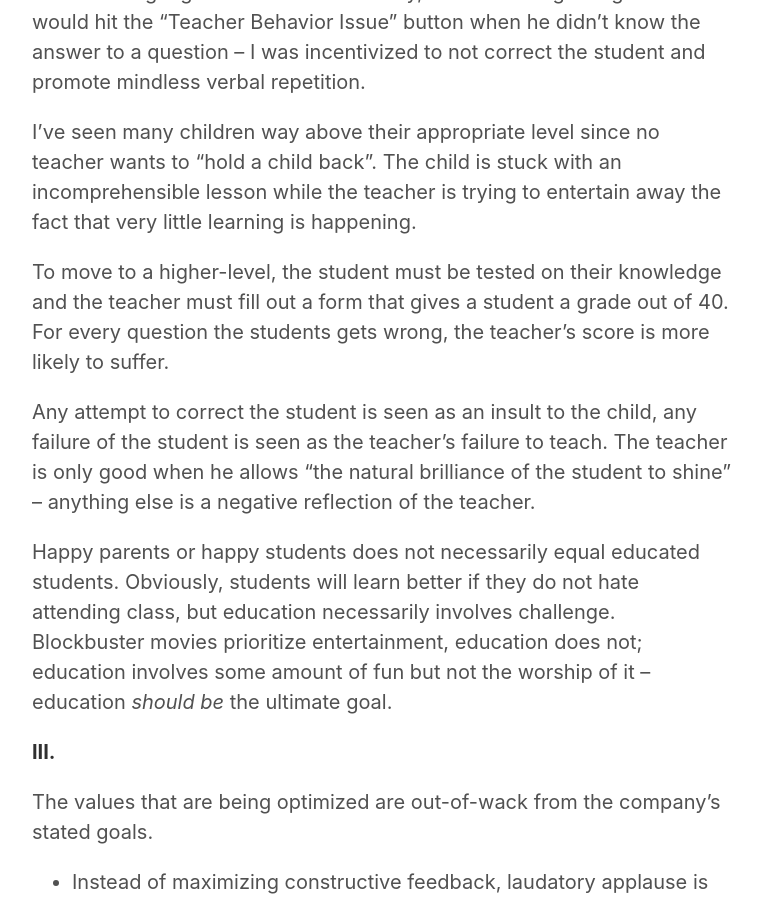
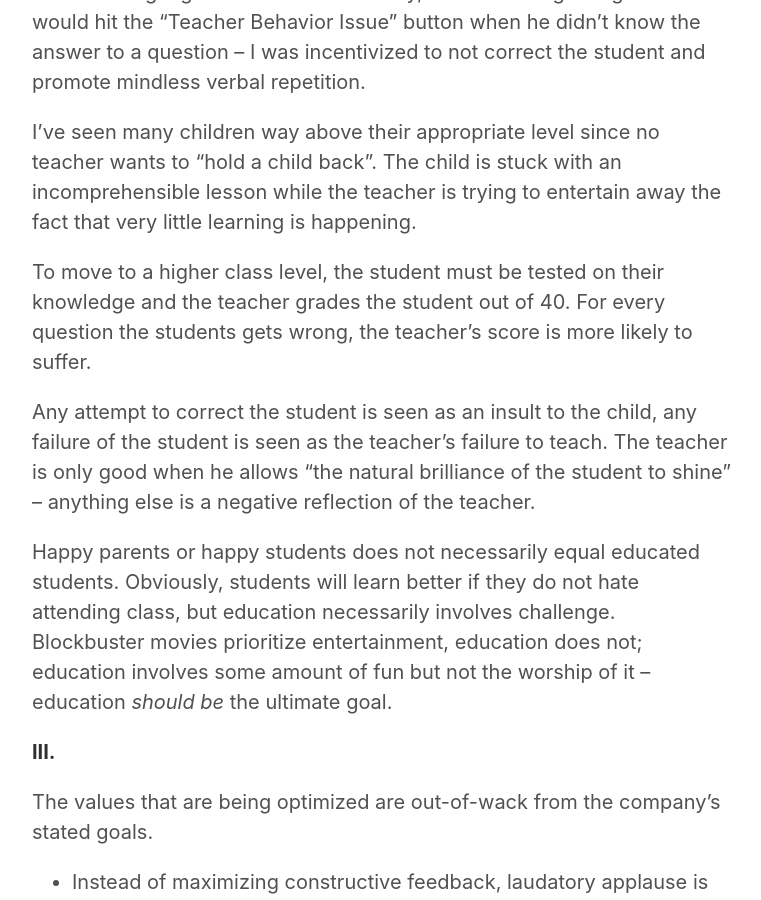
Before and after one commit to matthewsouthey/matthewsouthey.github.io, a Jekyll site: the page built from _posts/2018-01-21-teaching-incentives.md, in a window 1280 px wide and 900 px high, scrolled down 2044 px. Shown: the whole window, without its empty margins (258-1019 px from the left). Built offline with Jekyll 4.4.1, drawn with Linux system fonts in a browser that asks for light colours; our own code applies the rules of GitHub Pages for plain Markdown files; comment, search, counter and statistics services are not loaded.

Commit message:
Create 2018-01-21-teaching-incentives.md

```diff
--- a/_posts/2018-01-21-teaching-incentives.md
+++ b/_posts/2018-01-21-teaching-incentives.md
@@ -25,7 +25,7 @@ Students aren’t totally voiceless, some of them will tell the parents how the
 
 I’ve seen many children way above their appropriate level since no teacher wants to “hold a child back”. The child is stuck with an incomprehensible lesson while the teacher is trying to entertain away the fact that very little learning is happening.
 
-To move to a higher-level, the student must be tested on their knowledge and the teacher must fill out a form that gives a student a grade out of 40. For every question the students gets wrong, the teacher’s score is more likely to suffer.
+To move to a higher class level, the student must be tested on their knowledge and the teacher grades the student out of 40. For every question the students gets wrong, the teacher’s score is more likely to suffer.
 
 Any attempt to correct the student is seen as an insult to the child, any failure of the student is seen as the teacher’s failure to teach. The teacher is only good when he allows “the natural brilliance of the student to shine” – anything else is a negative reflection of the teacher.
 
```
